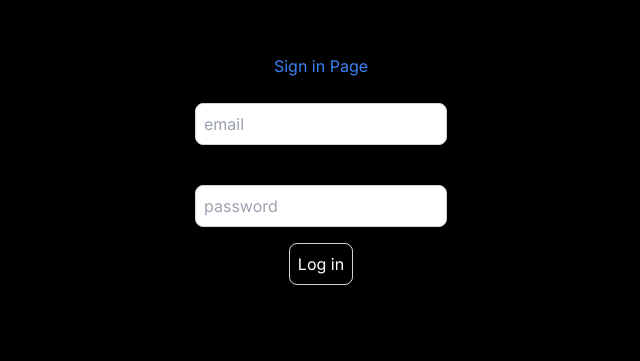
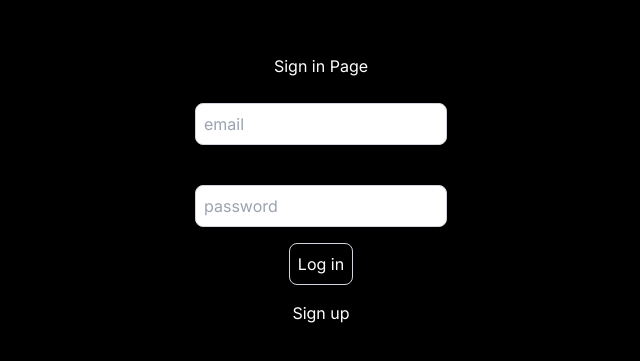
Before and after one commit to SherifAckles/real-estate-typescript, a Next.js app: page /login in a window 1280 px wide. Shown: the part 211-572 px from the top of the page, without its empty margins (319-959 px from the left). Built offline with nearby package versions, Linux system fonts and the light colour scheme.

Commit message:
fixed the css color for the sign up link href

```diff
--- a/src/app/login/page.tsx
+++ b/src/app/login/page.tsx
@@ -16,7 +16,7 @@ const LoginPage = () => {
     <div
       className='flex flex-col items-center
     justify-center min-h-screen py-2'>
-      <h1 className='text-center text-blue-500'>Sign in Page</h1>
+      <h1 className='text-center text-white'>Sign in Page</h1>
       <hr />
 
       <label htmlFor='username'>email</label>
@@ -47,7 +47,9 @@ const LoginPage = () => {
         Log in
       </button>
 
-      <Link href='/signUp'>Sign up</Link>
+      <Link className='text-white' href='/signUp'>
+        Sign up
+      </Link>
     </div>
   );
 };
```
